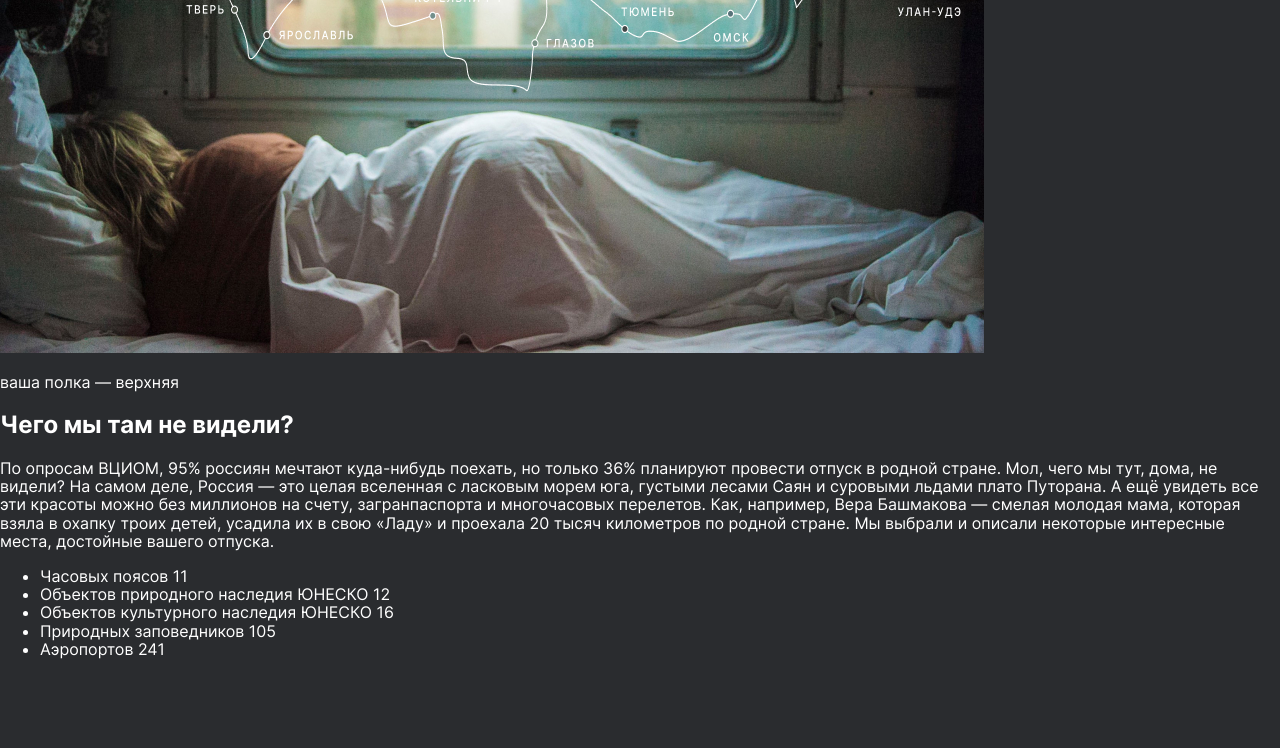
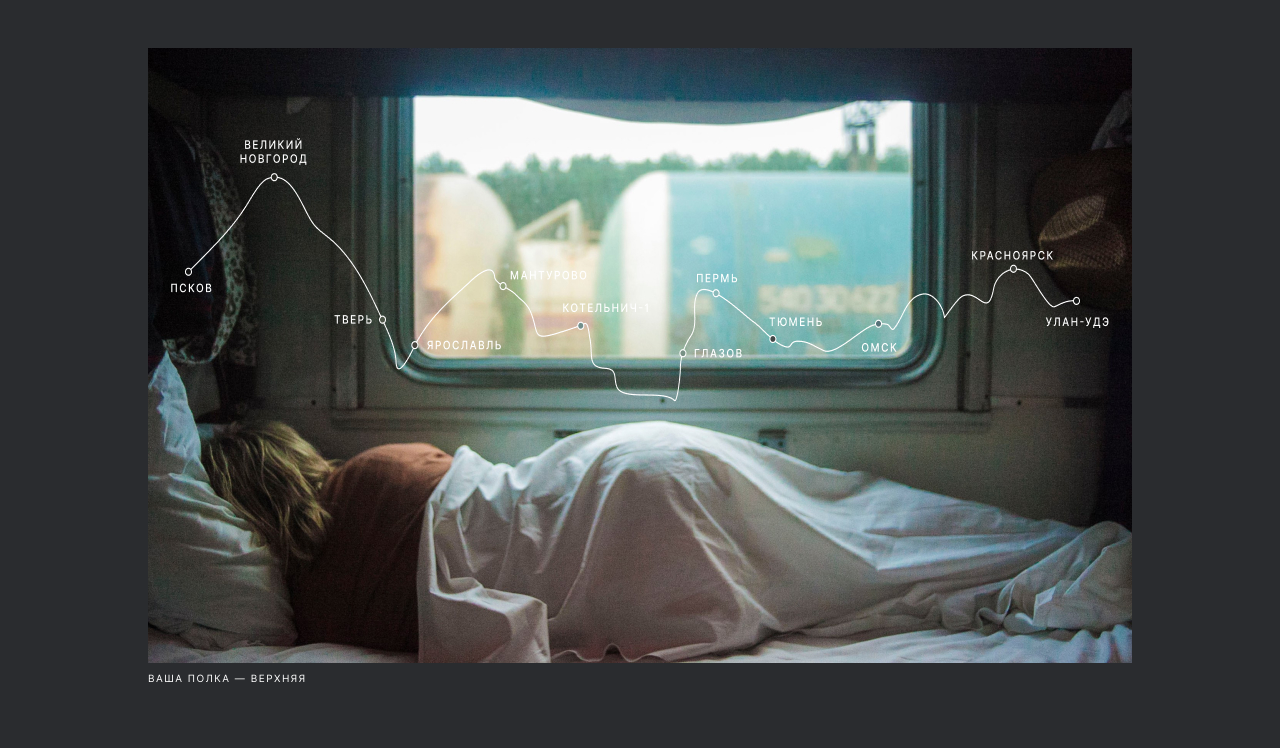
Before and after one commit to semyon-dyagelets/russian-travel, a plain HTML site: page index.html in a window 1280 px wide. Shown: the part 459-1207 px from the top of the page. Drawn offline with Linux system fonts and the light colour scheme; the site is published under a folder, as on GitHub Pages, so addresses that start at the root find nothing.

Commit message:
russian-travel-ver_1.4

```diff
--- a/blocks/cover/__link/cover__link.css
+++ b/blocks/cover/__link/cover__link.css
@@ -5,7 +5,7 @@
   flex-direction: column;
   justify-content: center;
   align-items: center;
-  background-image: url("/images/cover-trains.jpg");
+  background-image: url("../../../images/cover-trains.jpg");
   background-size: cover;
   background-position: center;
   text-decoration: none;
--- a/pages/index.css
+++ b/pages/index.css
@@ -6,43 +6,37 @@
 @import url("../blocks/header/__lang-links/header__lang-links.css");
 @import url("../blocks/header/__lang-link/header__lang-link.css");
 @import url("../blocks/header/__lang-link/_active/header__lang-link_active.css");
-
-@import url("/blocks/lead/lead.css");
-@import url("/blocks/lead/__title/lead__title.css");
-@import url("/blocks/lead/__subtitle/lead__subtitle.css");
-@import url("/blocks/lead/__image/lead__image.css");
-@import url("/blocks/lead/__caption/lead__caption.css");
-
-@import url("/blocks/intro/intro.css");
-@import url('/blocks/intro/__title/intro__title.css');
-@import url("/blocks/intro/__text/intro__text.css");
-@import url("/blocks/intro/__list/intro__list.css");
-@import url("/blocks/intro/__list/_span-accent/intro__list_span-accent.css");
-
+@import url("../blocks/lead/lead.css");
+@import url("../blocks/lead/__title/lead__title.css");
+@import url("../blocks/lead/__subtitle/lead__subtitle.css");
+@import url("../blocks/lead/__image/lead__image.css");
+@import url("../blocks/lead/__caption/lead__caption.css");
+@import url("../blocks/intro/intro.css");
+@import url('../blocks/intro/__title/intro__title.css');
+@import url("../blocks/intro/__text/intro__text.css");
+@import url("../blocks/intro/__list/intro__list.css");
+@import url("../blocks/intro/__list/_span-accent/intro__list_span-accent.css");
 @import url("../blocks/photo-grid/photo-grid.css");
 @import url("../blocks/photo-grid/__item/photo-grid__item.css");
-
-@import url("/blocks/places/places.css");
-@import url("/blocks/place/place.css");
-@import url("/blocks/place/__container/place__container.css");
-@import url("/blocks/place/__title/place__title.css");
-@import url("/blocks/place/__image/place__image.css");
-@import url("/blocks/place/__website/place__website.css");
-@import url("/blocks/place/__url-heading/place__url-heading.css");
-@import url("/blocks/place/__link/place__link.css");
-@import url("/blocks/place/__description/place__description.css");
-@import url("/blocks/place/__paragraph/place__paragraph.css");
-
-@import url("/blocks/cover/cover.css");
-@import url("/blocks/cover/__link/cover__link.css");
-@import url("/blocks/cover/__title/cover__title.css");
-@import url("/blocks/cover/__subtitle/cover__subtitle.css");
-
-@import url("/blocks/footer/footer.css");
-@import url("/blocks/footer/__content/footer__content.css");
-@import url("/blocks/footer/__links/footer__links.css");
-@import url("/blocks/footer/__link/footer__link.css");
-@import url("/blocks/footer/__copyright/footer__copyright.css");
+@import url("../blocks/places/places.css");
+@import url("../blocks/place/place.css");
+@import url("../blocks/place/__container/place__container.css");
+@import url("../blocks/place/__title/place__title.css");
+@import url("../blocks/place/__image/place__image.css");
+@import url("../blocks/place/__website/place__website.css");
+@import url("../blocks/place/__url-heading/place__url-heading.css");
+@import url("../blocks/place/__link/place__link.css");
+@import url("../blocks/place/__description/place__description.css");
+@import url("../blocks/place/__paragraph/place__paragraph.css");
+@import url("../blocks/cover/cover.css");
+@import url("../blocks/cover/__link/cover__link.css");
+@import url("../blocks/cover/__title/cover__title.css");
+@import url("../blocks/cover/__subtitle/cover__subtitle.css");
+@import url("../blocks/footer/footer.css");
+@import url("../blocks/footer/__content/footer__content.css");
+@import url("../blocks/footer/__links/footer__links.css");
+@import url("../blocks/footer/__link/footer__link.css");
+@import url("../blocks/footer/__copyright/footer__copyright.css");
 
 html {
     font-size: 16px;
```
Also changed, not shown: index.html (+0 -6 lines).
